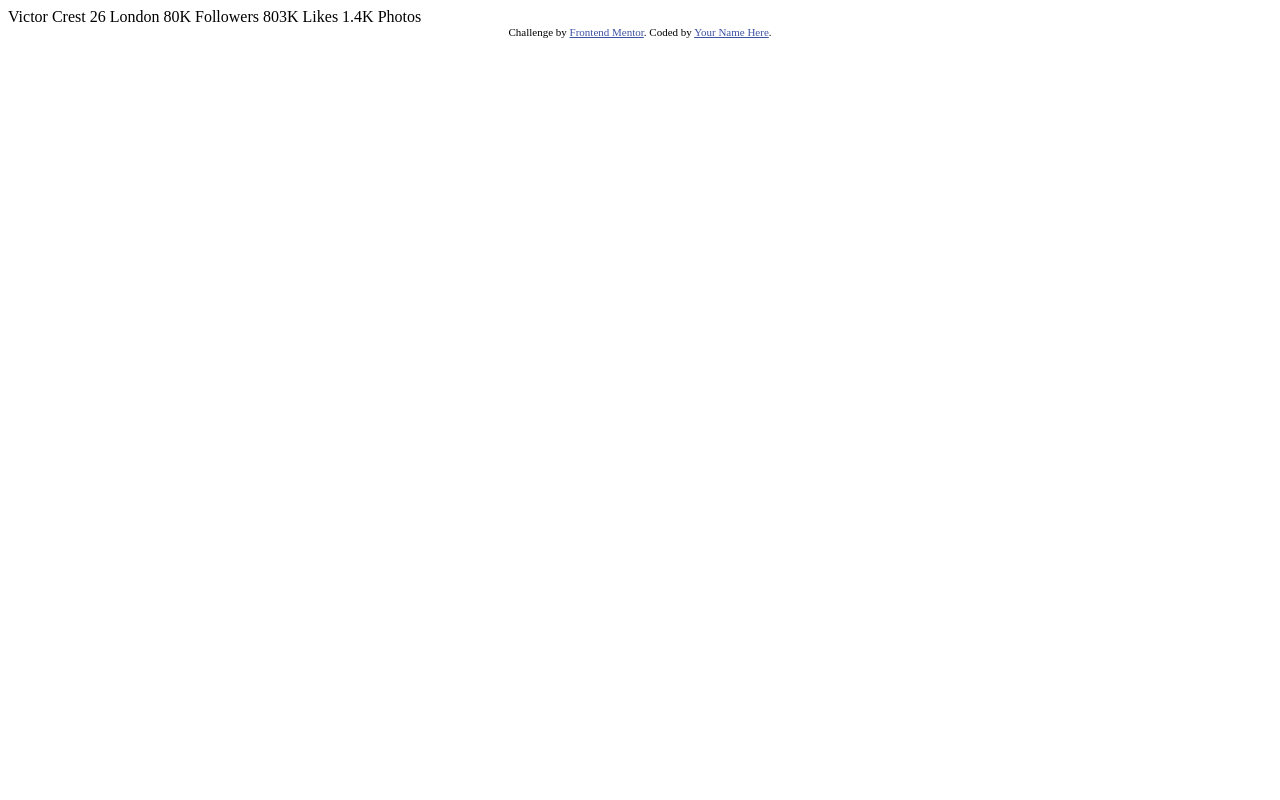
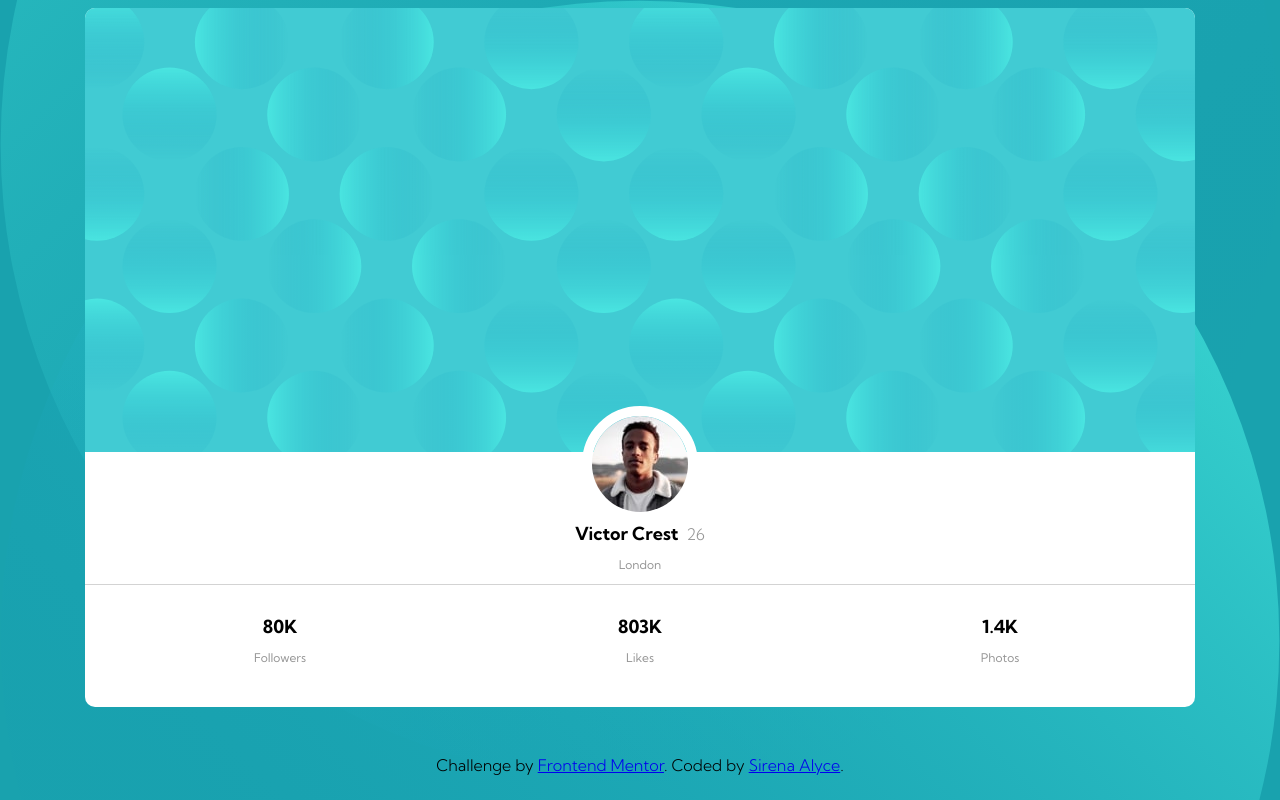
Before and after one commit to SirenaAlyceDev/profile-card, a website: page index.html in a window 1280 px wide. Drawn offline with nearby package versions, Linux system fonts and the light colour scheme.

Commit message:
first commit

```diff
--- /dev/null
+++ b/css/styles.css
@@ -0,0 +1,111 @@
+/* ## Colors
+
+### Primary
+
+Dark cyan: hsl(185, 75%, 39%) #19a2ae
+Very dark desaturated blue: hsl(229, 23%, 23%) #2d3248
+Dark grayish blue: hsl(227, 10%, 46%) #6a6f81
+
+### Neutral
+
+Dark gray: hsl(0, 0%, 59%)
+
+## Typography
+
+### Body Copy
+- Font size (name and stats): 18px
+
+### Font
+
+- Family: [Kumbh Sans](https://fonts.google.com/specimen/Kumbh+Sans)
+- Weights: 400, 700 */
+/* font-family: 'Kumbh Sans', sans-serif; */
+/* Code to check grid layout */
+/* .col, .card{
+    border: solid 1px blue;
+    margin:2px;
+  }
+  .row {
+      border: solid 1px red;
+      margin:2px;
+  }  */
+/* End Code to check grid layout */
+/* */
+
+body {
+    background-color: hsl(185, 75%, 39%);
+    background-image: url(/images/bg-pattern-top.svg), url(/images/bg-pattern-bottom.svg);
+    background-size: cover, cover;
+    background-repeat: no-repeat;
+    background-position:top left, bottom right;
+}
+
+
+.card {
+    border-radius: 10px;
+    background-color: white;
+}
+
+
+.card-img-top {
+    border-top-left-radius: 10px;
+    border-top-right-radius: 10px;
+}
+
+.profile-image {
+    border-radius: 50%;
+    border: 10px solid white;
+}
+
+.profile-image-row {
+    margin-top: -50px;
+}
+
+.card-footer{
+    padding: 30px;
+    border-top: 1px solid lightgray;
+    text-align: center;
+}
+
+
+.name {
+    font-family: 'Kumbh Sans', sans-serif;
+    text-align: right;
+}
+
+.nameage p {
+    display: inline;
+}
+
+.nameage {
+    text-align: center;
+}
+
+.stat, .name {
+    font-family: 'Kumbh Sans', sans-serif;
+    font-weight: bold;
+    font-size: 18px;
+}
+
+.age {
+    color:hsl(0, 0%, 59%);
+    font-family: 'Kumbh Sans', sans-serif;
+    font-weight: 100;
+}
+
+.stat-text, .location {
+    color:hsl(0, 0%, 59%);
+    font-family: 'Kumbh Sans', sans-serif;
+    font-weight: 400;
+    font-size: 12px;
+}
+
+.location {
+    text-align: center;
+}
+
+footer {
+    font-family: 'Kumbh Sans', sans-serif;
+    font-weight: 100;
+    text-align: center;
+}
--- a/index.html
+++ b/index.html
@@ -1,35 +1,78 @@
 <!DOCTYPE html>
 <html lang="en">
+
 <head>
-  <meta charset="UTF-8">
-  <meta name="viewport" content="width=device-width, initial-scale=1.0"> <!-- displays site properly based on user's device -->
+  <meta charset="UTF-8" />
+  <meta name="viewport" content="width=device-width, initial-scale=1.0" />
+  <!-- displays site properly based on user's device -->
 
-  <link rel="icon" type="image/png" sizes="32x32" href="./images/favicon-32x32.png">
+  <link rel="stylesheet" href="node_modules/bootstrap/dist/css/bootstrap-grid.min.css" />
+  <link rel="stylesheet" href="css/styles.css" />
+  <link href="https://fonts.googleapis.com/css2?family=Kumbh+Sans:wght@300;400;700&display=swap" rel="stylesheet" />
 
   <title>Frontend Mentor | Profile card component</title>
+</head>
 
-  <!-- Feel free to remove these styles or customise in your own stylesheet 👍 -->
-  <style>
-    .attribution { font-size: 11px; text-align: center; }
-    .attribution a { color: hsl(228, 45%, 44%); }
-  </style>
-</head>
 <body>
-  Victor Crest
-  26
-  London
+  <div class="container">
+    <div class="row">
+      <div class="col">
+        <div class="card">
+          <img src="images/bg-pattern-card.svg" class="card-img-top" width="100%" alt="top-image" />
+          <div class="row profile-image-row">
+            <div class="col">
+              <img src="images/image-victor.jpg" class="mx-auto d-block profile-image" alt="profile-image" />
+            </div>
+          </div>
+          <div class="card-body">
+            <div class="row align-items-center">
+              <div class="col nameage">
+                <p class="card-text name mr-1">Victor Crest</p>
+                <p class="age">26</p>
+              </div>
+            </div>
+            <div class="row align-items-center">
+              <div class="col">
+                <p class="card-text location">London</p>
+              </div>
+            </div>
+          </div>
+          <div class="card-footer">
+            <div class="row align-items-center">
+              <div class="col">
+                <p class="m-0 stat">80K</p>
+                <p class="stat-text">Followers</p>
+              </div>
+              <div class="col">
+                <p class="m-0 stat">803K</p>
+                <p class="stat-text">Likes</p>
+              </div>
+              <div class="col">
+                <p class="m-0 stat">1.4K</p>
+                <p class="stat-text">Photos</p>
+              </div>
+            </div>
+          </div>
+        </div>
+      </div>
+    </div>
+  </div>
 
-  80K
-  Followers
+  <footer class="site-footer mt-5">
+    <div class="container-fluid">
+      <div class="row">
+        <div class="col">
+          Challenge by
+          <a href="https://www.frontendmentor.io?ref=challenge" target="_blank">Frontend Mentor</a>. Coded by
+          <a href="https://github.com/SirenaAlyceDev">Sirena Alyce</a>.
+        </div>
+      </div>
+    </div>
+  </footer>
 
-  803K
-  Likes
+  <script src="node_modules/jquery/dist/jquery.slim.min.js"></script>
+  <script src="node_modules/popper.js/dist/umd/popper.min.js"></script>
+  <script src="node_modules/bootstrap/dist/js/bootstrap.min.js"></script>
+</body>
 
-  1.4K
-  Photos
-  <div class="attribution">
-    Challenge by <a href="https://www.frontendmentor.io?ref=challenge" target="_blank">Frontend Mentor</a>.
-    Coded by <a href="#">Your Name Here</a>.
-  </div>
-</body>
 </html>
```
Also changed, not shown: package.json (added, +29 -0 lines), 2 other files.
